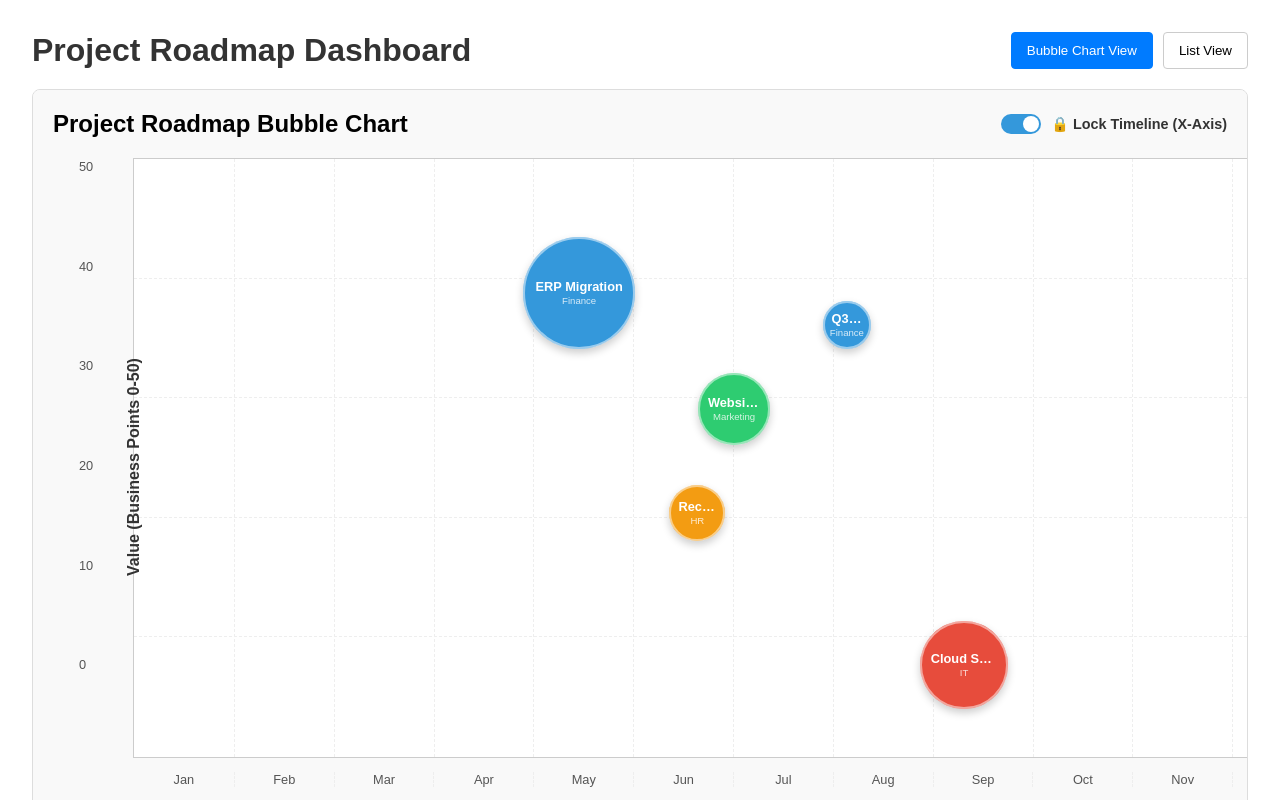
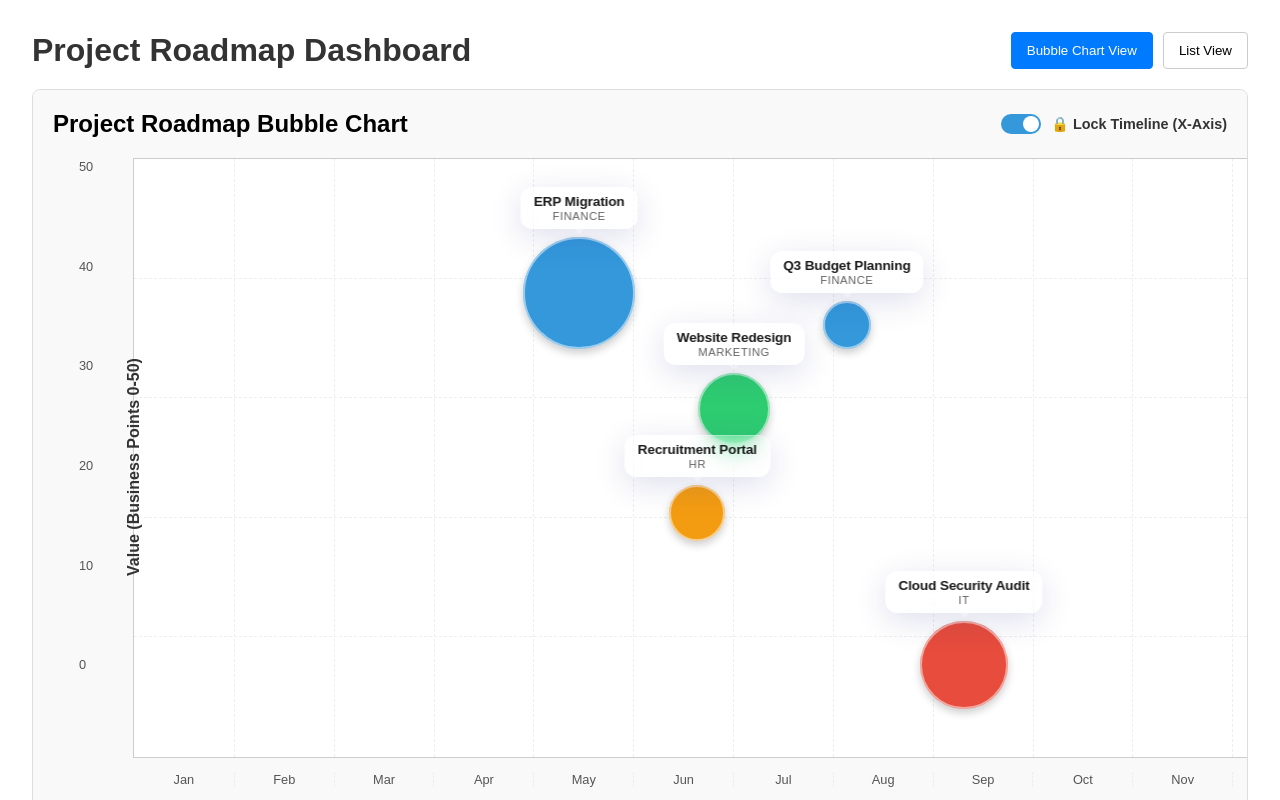
Before and after one commit to briensbe/bubbles-roadmap, an Angular app: page / in a window 1280 px wide. Shown: the top 800 px of the page. Built offline with nearby package versions, Linux system fonts and the light colour scheme.

Commit message:
badges au-dessus des bulles au lieu d'inside et ellipse

```diff
--- a/src/app/project-bubble/project-bubble.component.css
+++ b/src/app/project-bubble/project-bubble.component.css
@@ -1,50 +1,82 @@
 .bubble-container {
   position: absolute;
   cursor: grab;
-  transition: transform 0.1s ease-out; /* Smooth movement */
-  z-index: 10;
   /* Ensure the container itself is transparent and matches the bubble size */
   display: block;
   padding: 0;
   margin: 0;
 
+  /* Container for the bubble and labels */
   /* FIX: Make the container itself circular */
   border-radius: 50%;
 }
 
 .bubble {
   border-radius: 50%;
-  display: flex;
-  flex-direction: column;
-  align-items: center;
-  justify-content: center;
-  text-align: center;
-  color: white;
+  display: block;
   box-shadow: 0 4px 8px rgba(0, 0, 0, 0.2);
-  transition: background-color 0.3s;
+  transition: background-color 0.3s, transform 0.2s;
   border: 2px solid rgba(255, 255, 255, 0.5);
-  padding: 5px;
-  position: relative; /* Needed for absolute positioning of handle */
+  position: relative;
 }
 
 .bubble:hover {
   box-shadow: 0 6px 12px rgba(0, 0, 0, 0.3);
-  z-index: 11;
+  transform: scale(1.05);
+}
+
+.bubble-label {
+  position: absolute;
+  left: 50%;
+  transform: translateX(-50%);
+  display: flex;
+  flex-direction: column;
+  align-items: center;
+  padding: 6px 12px;
+  background: rgba(255, 255, 255, 0.15);
+  backdrop-filter: blur(12px) saturate(180%);
+  -webkit-backdrop-filter: blur(12px) saturate(180%);
+  border: 1px solid rgba(255, 255, 255, 0.3);
+  border-radius: 12px;
+  color: #1a1a1a;
+  white-space: nowrap;
+  pointer-events: none;
+  box-shadow: 0 8px 32px 0 rgba(31, 38, 135, 0.15);
+  transition: transform 0.2s ease;
+  z-index: 20;
+}
+
+.bubble-container:hover .bubble-label {
+  transform: translateX(-50%) translateY(-4px);
+  background: rgba(255, 255, 255, 0.25);
 }
 
 .bubble-name {
-  font-size: 0.8rem;
-  font-weight: bold;
-  line-height: 1.1;
-  max-width: 90%;
-  overflow: hidden;
-  text-overflow: ellipsis;
-  white-space: nowrap;
+  font-size: 0.85rem;
+  font-weight: 700;
+  letter-spacing: -0.01em;
+  color: #1a1a1a;
 }
 
 .bubble-service {
-  font-size: 0.6rem;
-  opacity: 0.8;
+  font-size: 0.7rem;
+  font-weight: 500;
+  opacity: 0.7;
+  text-transform: uppercase;
+  letter-spacing: 0.05em;
+  margin-top: 1px;
+}
+
+/* Tip of the badge */
+.bubble-label::after {
+  content: '';
+  position: absolute;
+  bottom: -6px;
+  left: 50%;
+  transform: translateX(-50%);
+  border-left: 6px solid transparent;
+  border-right: 6px solid transparent;
+  border-top: 6px solid rgba(255, 255, 255, 0.3);
 }
 
 /* Resize handle styling */
@@ -86,10 +118,18 @@
 }
 
 /* Color Coding based on Service */
-.finance-bubble { background-color: #3498db; } /* Blue */
-.marketing-bubble { background-color: #2ecc71; } /* Green */
-.it-bubble { background-color: #e74c3c; } /* Red */
-.hr-bubble { background-color: #f39c12; } /* Orange */
+.finance-bubble {
+  background-color: #3498db;
+} /* Blue */
+.marketing-bubble {
+  background-color: #2ecc71;
+} /* Green */
+.it-bubble {
+  background-color: #e74c3c;
+} /* Red */
+.hr-bubble {
+  background-color: #f39c12;
+} /* Orange */
 
 /* Dragging state */
 .cdk-drag-dragging {
@@ -106,7 +146,6 @@
 .cdk-drag-preview {
   box-sizing: border-box;
   border-radius: 50%; /* Ensure the preview is also round */
-  box-shadow: 0 5px 5px -3px rgba(0, 0, 0, 0.2),
-              0 8px 10px 1px rgba(0, 0, 0, 0.14),
-              0 3px 14px 2px rgba(0, 0, 0, 0.12);
+  box-shadow: 0 5px 5px -3px rgba(0, 0, 0, 0.2), 0 8px 10px 1px rgba(0, 0, 0, 0.14),
+    0 3px 14px 2px rgba(0, 0, 0, 0.12);
 }
--- a/src/app/project-bubble/project-bubble.component.html
+++ b/src/app/project-bubble/project-bubble.component.html
@@ -8,7 +8,9 @@
   (cdkDragEnded)="onDragEnd($event)"
   (dblclick)="onBubbleClick($event)"
 >
-  <div class="bubble" [style.width.px]="size" [style.height.px]="size">
+  <div class="bubble" [style.width.px]="size" [style.height.px]="size"></div>
+
+  <div class="bubble-label" [style.bottom.px]="size + 8">
     <span class="bubble-name">{{ project.name }}</span>
     <span class="bubble-service">{{ project.service }}</span>
   </div>
--- a/src/app/roadmap/roadmap.component.html
+++ b/src/app/roadmap/roadmap.component.html
@@ -53,6 +53,8 @@
         calculateXPosition(project.startDate) - getBubbleSize(project.complexity) / 2
       "
       [style.bottom.px]="calculateYPosition(project.value) - getBubbleSize(project.complexity) / 2"
+      [style.z-index]="topmostProjectId() === project.id ? 100 : 10"
+      (mouseenter)="topmostProjectId.set(project.id)"
       (edit)="openEditModal(project)"
       (positionChange)="handlePositionChange($event)"
       (complexityChange)="handleComplexityChange($event)"
--- a/src/app/roadmap/roadmap.component.ts
+++ b/src/app/roadmap/roadmap.component.ts
@@ -21,6 +21,7 @@ export class RoadmapComponent implements OnInit {
   // State for editing
   selectedProject = signal<ProjectBubble | null>(null);
   isXAxisLocked = signal<boolean>(true);
+  topmostProjectId = signal<number | null>(null);
 
   // Constants defining the grid dimensions in pixels (must match CSS .roadmap-grid)
   private GRID_WIDTH = 1200;
```
